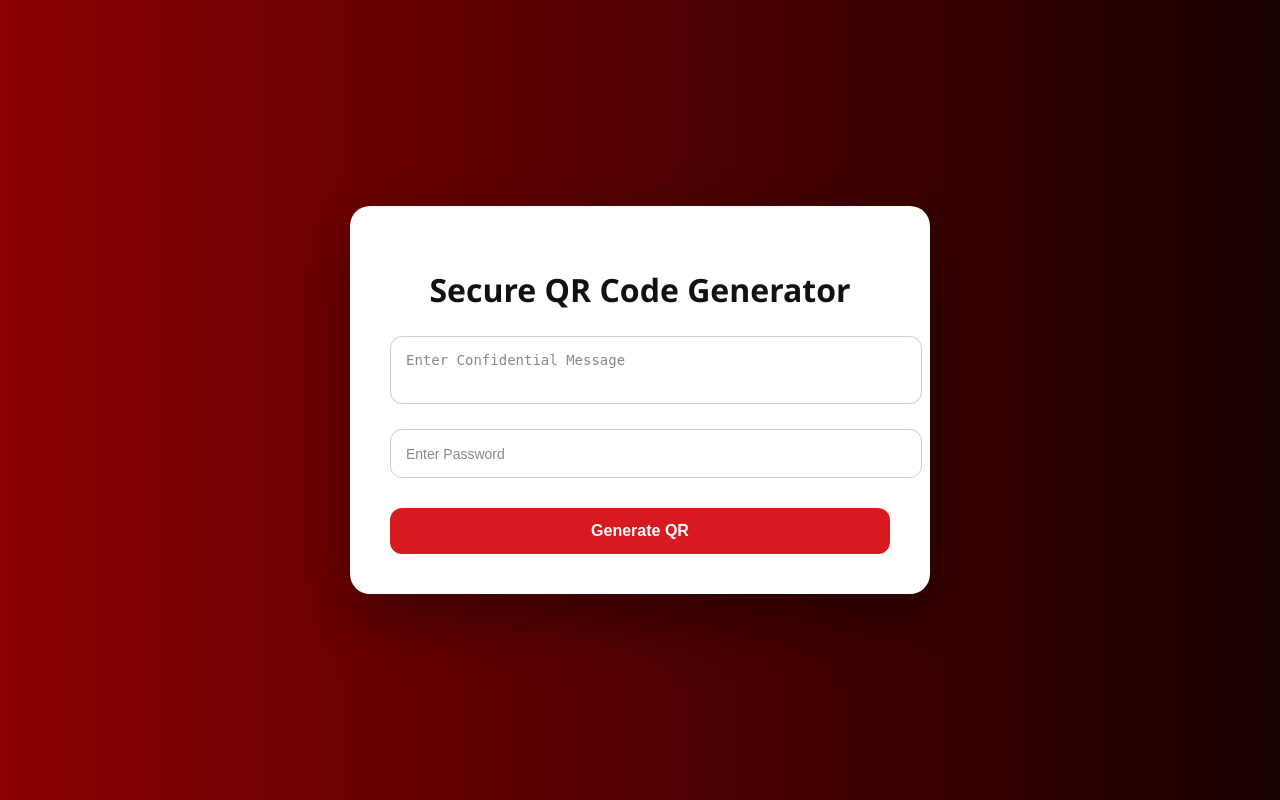
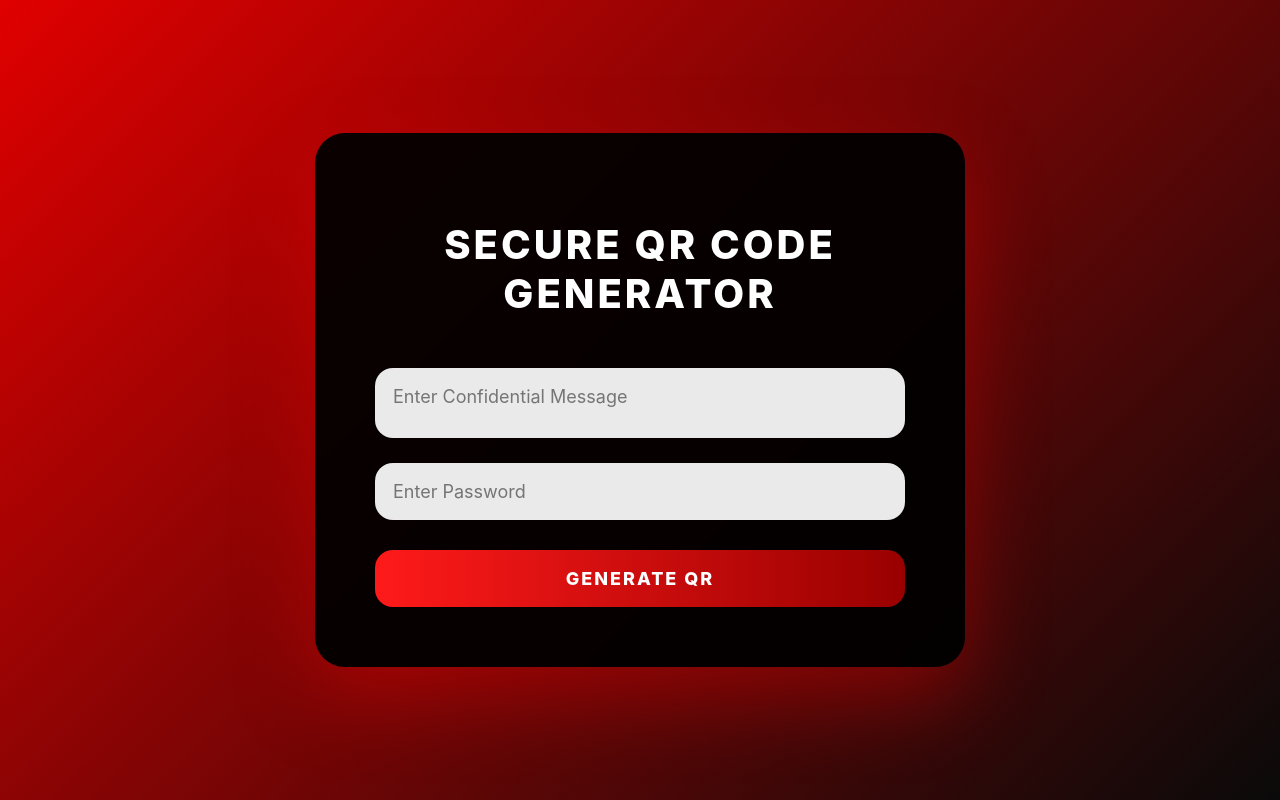
Before and after one commit to project167/Secure-QR-Code-Generator, a Flask app: page / in a window 1280 px wide. Run offline with Flask 3, Linux system fonts and the light colour scheme.

```diff
--- a/static/style.css
+++ b/static/style.css
@@ -1,127 +1,83 @@
-/* ===== BODY BACKGROUND ===== */
+/* Reset & Base */
+* {
+    box-sizing: border-box;
+    font-family: "Segoe UI", Arial, sans-serif;
+}
+
 body {
     margin: 0;
-    font-family: 'Segoe UI', sans-serif;
-    background: linear-gradient(to right, #8B0000, #1a0000);
+    background: linear-gradient(135deg, #a80000, #2b0000);
     display: flex;
     justify-content: center;
     align-items: center;
-    height: 100vh;
+    min-height: 100vh; /* better than height for mobile */
 }
 
-/* ===== CARD ===== */
+/* Card */
 .card {
-    background: white;
-    width: 500px;
+    background: #f3f3f3;
     padding: 40px;
-    border-radius: 20px;
-    box-shadow: 0 25px 60px rgba(0,0,0,0.4);
-    animation: fadeIn 0.6s ease-in-out;
+    width: 600px;
+    max-width: 90%;
+    border-radius: 30px;
+    text-align: center;
+    box-shadow: 0 20px 60px rgba(0, 0, 0, 0.4);
 }
 
-/* ===== TITLE ===== */
+/* Title */
 .card h1 {
-    text-align: center;
+    color: #111;
     margin-bottom: 25px;
-    color: #111;
+    font-weight: 700;
+    font-size: 22px;
+    white-space: nowrap;
 }
 
-/* ===== TEXTAREA ===== */
-textarea {
+/* Inputs */
+textarea,
+input {
     width: 100%;
     padding: 15px;
-    border-radius: 12px;
-    border: 1px solid #ccc;
+    border-radius: 18px;
+    border: 1px solid #ddd;
+    font-size: 16px;
     margin-bottom: 20px;
-    font-size: 15px;
-    resize: none;
-    transition: 0.3s;
+    outline: none;
 }
 
-/* ===== PASSWORD INPUT ===== */
-input[type="password"] {
+/* Focus effect */
+textarea:focus,
+input:focus {
+    border-color: #e31818;
+    box-shadow: 0 0 0 3px rgba(227, 24, 24, 0.15);
+}
+
+/* Textarea specific */
+textarea {
+    height: 90px;
+    resize: none;
+}
+
+/* Button */
+button {
     width: 100%;
     padding: 15px;
-    border-radius: 12px;
-    border: 1px solid #ccc;
-    margin-bottom: 20px;
-    font-size: 15px;
-    transition: 0.3s;
+    border-radius: 18px;
+    border: none;
+    background: #e31818;
+    color: white;
+    font-size: 18px;
+    font-weight: 600;
+    cursor: pointer;
+    transition: background 0.2s ease, transform 0.1s ease;
 }
 
-/* ===== FOCUS EFFECT ===== */
-textarea:focus,
-input[type="password"]:focus {
-    outline: none;
-    border-color: #d71920;
-    box-shadow: 0 0 10px rgba(215, 25, 32, 0.4);
+/* Button hover */
+button:hover {
+    background: #c51414;
 }
 
-/* ===== PLACEHOLDER STYLE ===== */
-textarea::placeholder,
-input::placeholder {
-    color: #888;
-    font-size: 14px;
+/* Button click effect */
+button:active {
+    transform: scale(0.98);
 }
-
-/* ===== BUTTON BASE ===== */
-button {
-    width: 100%;
-    padding: 14px;
-    border-radius: 12px;
-    border: none;
-    font-size: 16px;
-    font-weight: bold;
-    margin-top: 10px;
-    cursor: pointer;
-    transition: all 0.3s ease;
-}
-
-/* ===== GENERATE BUTTON ===== */
-.btn-generate {
-    background: #d71920;
-    color: white;
-}
-
-.btn-generate:hover {
-    background: #ff2c2c;
-    transform: translateY(-3px);
-    box-shadow: 0 10px 20px rgba(0,0,0,0.3);
-}
-
-/* ===== DECRYPT BUTTON ===== */
-.btn-decrypt {
-    background: black;
-    color: white;
-}
-
-.btn-decrypt:hover {
-    background: #333;
-    transform: translateY(-3px);
-    box-shadow: 0 10px 20px rgba(0,0,0,0.3);
-}
-
-/* ===== QR SECTION ===== */
-.qr-section {
-    text-align: center;
-    margin-top: 25px;
-}
-
-/* ===== QR IMAGE STYLE ===== */
-.qr-image {
-    width: 220px;
-    border-radius: 15px;
-    box-shadow: 0 10px 25px rgba(0,0,0,0.4);
-    animation: pop 0.4s ease;
-}
-
-/* ===== ANIMATIONS ===== */
-@keyframes fadeIn {
-    from {opacity: 0; transform: translateY(20px);}
-    to {opacity: 1; transform: translateY(0);}
-}
-
-@keyframes pop {
-    from {transform: scale(0.8); opacity: 0;}
-    to {transform: scale(1); opacity: 1;}
-}
--- a/templates/index.html
+++ b/templates/index.html
@@ -1,34 +1,119 @@
 <!DOCTYPE html>
-<html>
+<html lang="en">
 <head>
-    <title>Secure QR System</title>
-    <link rel="stylesheet" href="{{ url_for('static', filename='style.css') }}">
+<meta charset="UTF-8">
+<title>Secure QR Code Generator</title>
+
+<style>
+
+* {
+    box-sizing: border-box;
+    font-family: -apple-system, BlinkMacSystemFont, "SF Pro Display",
+                 "Segoe UI", Roboto, sans-serif;
+}
+
+body {
+    margin: 0;
+    background: linear-gradient(135deg, #e00000, #0a0a0a);
+    display: flex;
+    justify-content: center;
+    align-items: center;
+    height: 100vh;
+}
+
+/* Card */
+.card {
+    background: rgba(0, 0, 0, 0.94);
+    padding: 60px;
+    width: 650px;
+    max-width: 92%;
+    border-radius: 30px;
+    text-align: center;
+    box-shadow: 0 30px 80px rgba(255, 0, 0, 0.35);
+    backdrop-filter: blur(10px);
+}
+
+/* Title (UNCHANGED) */
+h1 {
+    color: #ffffff;
+    margin-bottom: 50px;
+    font-weight: 800;
+    font-size: 40px;
+    text-transform: uppercase;
+    letter-spacing: 3px;
+}
+
+/* Form elements */
+textarea,
+input,
+button {
+    width: 100%;
+    padding: 18px;
+    border-radius: 18px;
+    border: none;
+    font-size: 18px;
+    display: block;
+}
+
+textarea {
+    height: 70px;
+    resize: none;
+    margin-bottom: 25px;
+    background: #eaeaea;
+    color: #000;
+}
+
+input {
+    margin-bottom: 30px;
+    background: #eaeaea;
+    color: #000;
+}
+
+/* Button */
+button {
+    font-weight: 800;
+    text-transform: uppercase;
+    letter-spacing: 2px;
+    background: linear-gradient(90deg, #ff1a1a, #990000);
+    color: white;
+    cursor: pointer;
+    transition: all 0.25s ease;
+}
+
+/* Click animation */
+button:active {
+    transform: scale(0.95);
+}
+
+/* Hover */
+button:hover {
+    transform: scale(1.04);
+    box-shadow: 0 15px 40px rgba(255, 0, 0, 0.6);
+}
+
+</style>
 </head>
 
 <body>
 
-    <div class="card">
-        <h1>Secure QR Code Generator</h1>
+<div class="card">
+    <h1>SECURE QR CODE GENERATOR</h1>
 
-        <form method="POST" action="/generate">
+    <!-- FORM CONNECTED TO FLASK -->
+    <form method="POST" action="/generate" onsubmit="showLoading()">
+        <textarea name="message" placeholder="Enter Confidential Message" required></textarea>
+        <input type="password" name="password" placeholder="Enter Password" required>
+        <button type="submit" id="generateBtn">Generate QR</button>
+    </form>
+</div>
 
-            <textarea
-                name="message"
-                placeholder="Enter Confidential Message"
-                required></textarea>
-
-            <input
-                type="password"
-                name="password"
-                placeholder="Enter Password"
-                required>
-
-            <button type="submit" class="btn-generate">
-                Generate QR
-            </button>
-
-        </form>
-    </div>
+<script>
+function showLoading() {
+    const btn = document.getElementById("generateBtn");
+    btn.innerHTML = "Generating...";
+    btn.style.opacity = "0.8";
+}
+</script>
 
 </body>
 </html>
```
Also changed, not shown: templates/qr.html (+32 -2 lines), static/qr.png (added).
